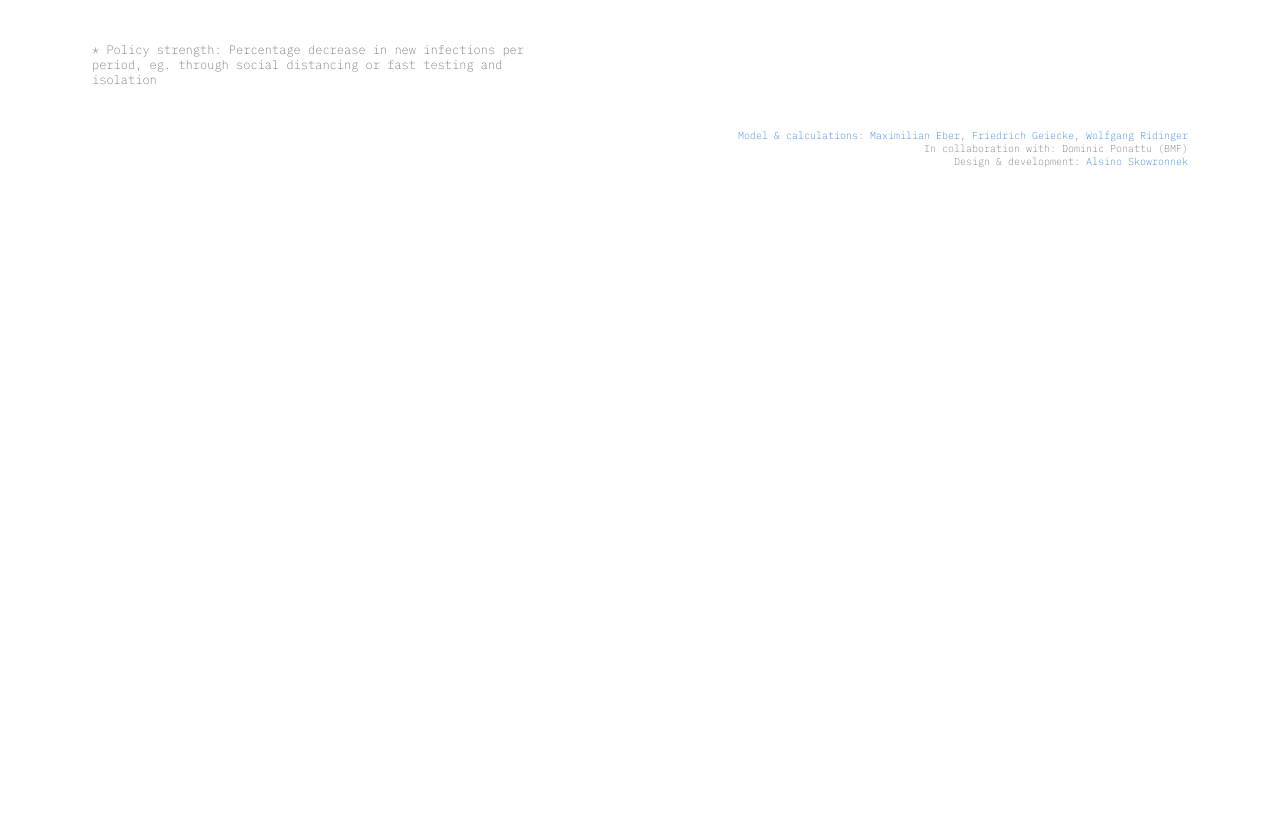
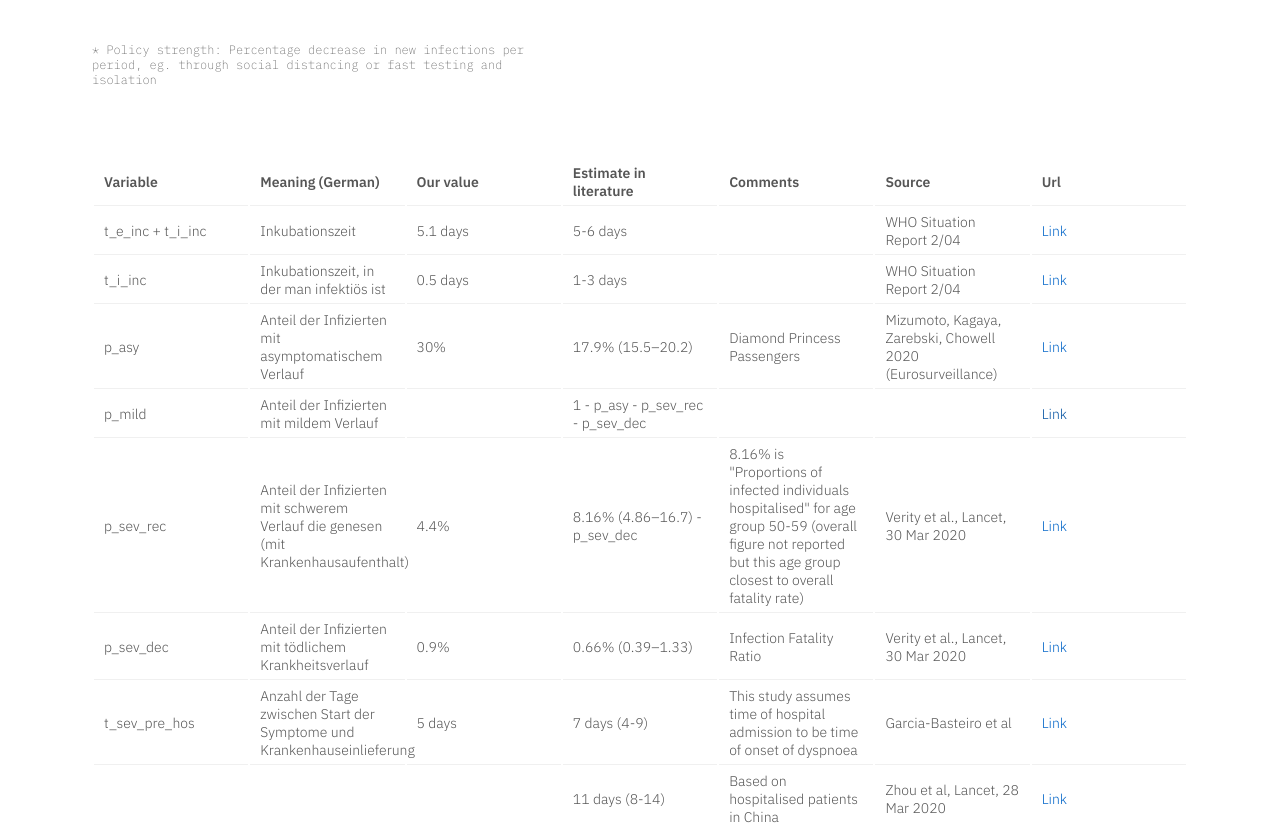
Before and after one commit to alsino/corona-impact-analysis, a Svelte app: page / in a window 1280 px wide. Shown: the part 720-1545 px from the top of the page. Before the commit the page ends 888 px from the top, so only its background shows below. Built offline with nearby package versions, Linux system fonts and the light colour scheme; no server answers.

Commit message:
Added table

```diff
--- a/src/App.svelte
+++ b/src/App.svelte
@@ -16,6 +16,7 @@
 	import { Tabs, TabList, TabPanel, Tab } from './tabs.js';
 	import { requestAPI } from './store.js';
 	import { params } from './store.js';
+	import { explanations } from './store.js';
 	import { dataLoaded } from './store.js';
 	import { dataset } from './store.js';
 	import { CWIDTHBIG } from './store.js';
@@ -69,7 +70,7 @@
 
 	beforeUpdate(() => {
 		requestAPI(API);
-		// console.log($dataLoaded);
+		console.log(explanations);
 	});
 
 
@@ -161,6 +162,41 @@
 
 	</section>
 
+	<section id="explanation">
+
+	<div style="overflow-x:auto;">
+
+		<table>
+				<tr>
+					<th>Variable</th>
+					<th>Meaning (German)</th>
+					<th>Our value</th>
+					<th>Estimate in literature</th>
+					<th>Comments</th>
+					<th>Source</th>
+					<th>Url</th>
+				</tr>
+
+				{#each explanations as item}
+					<tr>
+						<td>{item["Variable"]}</td>
+						<td>{item["Meaning (German)"]}</td>
+						<td>{item["Our value"]}</td>
+						<td>{item["Estimate in literature"]}</td>
+						<td>{item["Comments"]}</td>
+						<td>{item["Source"]}</td>
+						<td><a target="_blank" href="{item["Link"]}">Link</a></td>
+					</tr>
+				{/each}
+			</table>
+
+
+	</div>
+
+
+
+	</section>
+
 	<section id="credits">
 		<div>
 			<a href="https://github.com/maximilianeber/covid">Model & calculations</a>:
@@ -205,7 +241,22 @@
 			margin: 2em 0 3em 0;
 
 			.tab-wrapper {
-				margin-top: 2em;
+				margin: 2em 0;
+			}
+		}
+
+		#explanation {
+			padding-top: 2em;
+
+			table {
+				table-layout: fixed;
+				width: 100%;
+
+				th, td {
+					text-align: left;
+					padding: 5px 10px;
+					border-bottom: 1px solid #f0f0f0;
+				}
 			}
 		}
 
--- a/src/store.js
+++ b/src/store.js
@@ -210,6 +210,128 @@ export let params2 = [
 
 
 
+export let explanations = [
+  {
+    "Variable": "t_e_inc + t_i_inc",
+    "Meaning (German)": "Inkubationszeit",
+    "Our value": "5.1 days",
+    "Estimate in literature": "5-6 days",
+    "Comments": "",
+    "Source": "WHO Situation Report 2/04",
+    "Link": "https://www.who.int/docs/default-source/coronaviruse/situation-reports/20200402-sitrep-73-covid-19.pdf?sfvrsn=5ae25bc7_2"
+  },
+  {
+    "Variable": "t_i_inc",
+    "Meaning (German)": "Inkubationszeit, in der man infektiös ist",
+    "Our value": "0.5 days",
+    "Estimate in literature": "1-3 days",
+    "Comments": "",
+    "Source": "WHO Situation Report 2/04",
+    "Link": "https://www.who.int/docs/default-source/coronaviruse/situation-reports/20200402-sitrep-73-covid-19.pdf?sfvrsn=5ae25bc7_2"
+  },
+  {
+    "Variable": "p_asy",
+    "Meaning (German)": "Anteil der Infizierten mit asymptomatischem Verlauf",
+    "Our value": "30%",
+    "Estimate in literature": "17.9% (15.5–20.2)",
+    "Comments": "Diamond Princess Passengers",
+    "Source": "Mizumoto, Kagaya, Zarebski, Chowell 2020 (Eurosurveillance)",
+    "Link": "https://eurosurveillance.org/content/10.2807/1560-7917.ES.2020.25.10.2000180#r13"
+  },
+  {
+    "Variable": "p_mild",
+    "Meaning (German)": "Anteil der Infizierten mit mildem Verlauf",
+    "Our value": "",
+    "Estimate in literature": "1 - p_asy - p_sev_rec - p_sev_dec",
+    "Comments": "",
+    "Source": "",
+    "Link": ""
+  },
+  {
+    "Variable": "p_sev_rec",
+    "Meaning (German)": "Anteil der Infizierten mit schwerem Verlauf die genesen (mit Krankenhausaufenthalt)",
+    "Our value": "4.4%",
+    "Estimate in literature": "8.16% (4.86–16.7) -  p_sev_dec",
+    "Comments": "8.16% is \"Proportions of infected individuals hospitalised\" for age group 50-59 (overall figure not reported but this age group closest to overall fatality rate)",
+    "Source": "Verity et al., Lancet, 30 Mar 2020",
+    "Link": "https://www.thelancet.com/action/showPdf?pii=S1473-3099%2820%2930243-7"
+  },
+  {
+    "Variable": "p_sev_dec",
+    "Meaning (German)": "Anteil der Infizierten mit tödlichem Krankheitsverlauf",
+    "Our value": "0.9%",
+    "Estimate in literature": "0.66% (0.39–1.33)",
+    "Comments": "Infection Fatality Ratio",
+    "Source": "Verity et al., Lancet, 30 Mar 2020",
+    "Link": "https://www.thelancet.com/action/showPdf?pii=S1473-3099%2820%2930243-7"
+  },
+  {
+    "Variable": "t_sev_pre_hos",
+    "Meaning (German)": "Anzahl der Tage zwischen Start der Symptome und Krankenhauseinlieferung",
+    "Our value": "5 days",
+    "Estimate in literature": "7 days (4-9)",
+    "Comments": "This study assumes time of hospital admission to be time of onset of dyspnoea",
+    "Source": "Garcia-Basteiro et al",
+    "Link": "https://www.thelancet.com/journals/lanres/article/PIIS2213-2600(20)30162-4/fulltext"
+  },
+  {
+    "Variable": "",
+    "Meaning (German)": "",
+    "Our value": "",
+    "Estimate in literature": "11 days (8-14)",
+    "Comments": "Based on hospitalised patients in China",
+    "Source": "Zhou et al, Lancet, 28 Mar 2020",
+    "Link": "https://www.thelancet.com/journals/lancet/article/PIIS0140-6736(20)30566-3/fulltext"
+  },
+  {
+    "Variable": "t_sev_hos_rec",
+    "Meaning (German)": "Anzahl der Tage im Krankenhaus bis Genesung",
+    "Our value": "25.5 days",
+    "Estimate in literature": "24.7 days (22.9–28.1) - t_sev_pre_hos",
+    "Comments": "",
+    "Source": "Verity et al., Lancet, 30 Mar 2020",
+    "Link": "https://www.thelancet.com/action/showPdf?pii=S1473-3099%2820%2930243-7"
+  },
+  {
+    "Variable": "t_sev_hos_dec",
+    "Meaning (German)": "Anzahl der Tage im Krankenhaus bis Tod",
+    "Our value": "9 days",
+    "Estimate in literature": "17.8 days (16.9–19.2) - t_sev_pre_hos",
+    "Comments": "",
+    "Source": "Verity et al., Lancet, 30 Mar 2020",
+    "Link": "https://www.thelancet.com/action/showPdf?pii=S1473-3099%2820%2930243-7"
+  },
+  {
+    "Variable": "t_mild",
+    "Meaning (German)": "Anzahl der Tage Krankheitsdauer bei mildem Verlauf",
+    "Our value": "7 days",
+    "Estimate in literature": "10 days (6-12)",
+    "Comments": "Based on how long mild cases in a small study from Germany were infectious. Not sure how reliable this is. (discussed in https://www.sciencenews.org/article/coronavirus-most-contagious-before-during-first-week-symptoms)",
+    "Source": "Wölfel et al, Working Paper 2020",
+    "Link": "https://www.medrxiv.org/content/10.1101/2020.03.05.20030502v1.full.pdf"
+  },
+  {
+    "Variable": "t_asy",
+    "Meaning (German)": "Anzahl der Tage Krankheitsdauer bei asymptomatischem Verlauf",
+    "Our value": "6 days",
+    "Estimate in literature": "10 days (6-12)",
+    "Comments": "Same as above",
+    "Source": "",
+    "Link": ""
+  },
+  {
+    "Variable": "p_icu_given_hospital",
+    "Meaning (German)": "Anteil derjenigen im Krankenhaus, die eine Behandlung auf der Intensivstation benötigen.",
+    "Our value": "0,3",
+    "Estimate in literature": "0,3",
+    "Comments": "This is the assumption in the Ferguson et al. study",
+    "Source": "",
+    "Link": "https://www.imperial.ac.uk/media/imperial-college/medicine/sph/ide/gida-fellowships/Imperial-College-COVID19-NPI-modelling-16-03-2020.pdf"
+  }
+]
+
+
+
 export async function requestAPI(endpoint){
 
   const requestOptions = {
```
